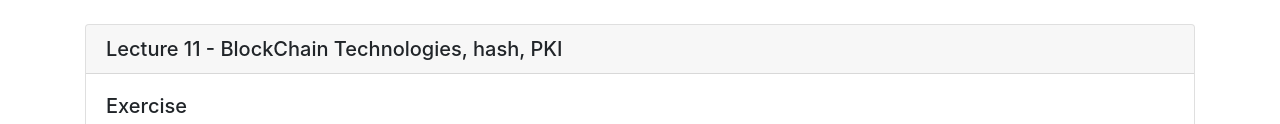
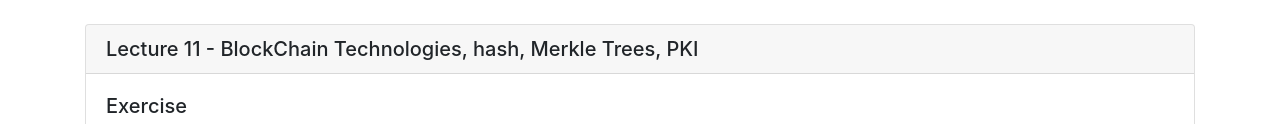
Before and after one commit to jonescev/mit-act-12, a plain HTML site: page index.html in a window 1280 px wide. Shown: the part 6607-6731 px from the top of the page. Drawn offline with nearby package versions, Linux system fonts and the light colour scheme.

Commit message:
Lecture 11c

```diff
--- a/index.html
+++ b/index.html
@@ -710,7 +710,7 @@
 
     </div>
 <div class="card">
-        <h5 class="card-header">Lecture 11 - BlockChain Technologies, hash, PKI </h5>
+        <h5 class="card-header">Lecture 11 - BlockChain Technologies, hash, Merkle Trees, PKI </h5>
         <div class="card-body">
 
 
```
